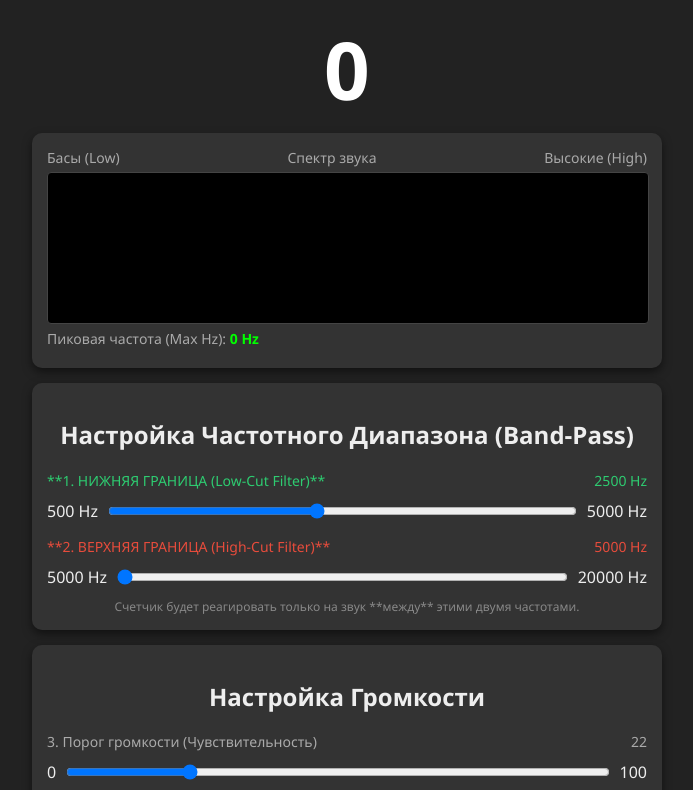
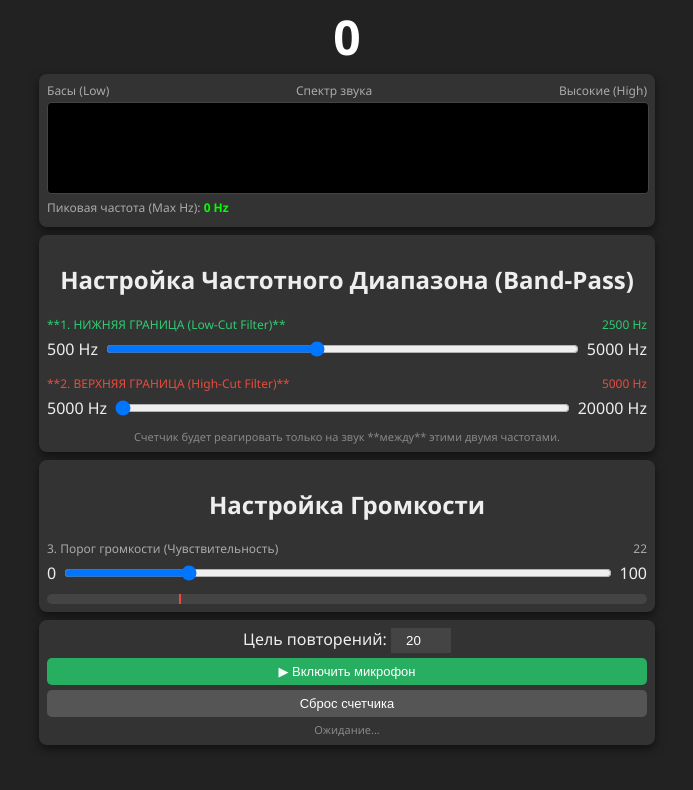
Before and after one commit to 0NIK5/NCLICK, a plain HTML site: page index.html in a window 1280 px wide. Shown: the part 79-869 px from the top of the page, without its empty margins (293-986 px from the left). After the commit the page ends 837 px from the top, so only its background shows below. Drawn offline with Linux system fonts and the light colour scheme.

Commit message:
SMALL SIZE

```diff
--- a/index.html
+++ b/index.html
@@ -5,28 +5,28 @@
     <meta name="viewport" content="width=device-width, initial-scale=1.0">
     <title>Анализатор Эспандера v3 (Band-Pass)</title>
     <style>
-        body { font-family: 'Segoe UI', sans-serif; text-align: center; background: #222; color: #eee; display: flex; flex-direction: column; align-items: center; min-height: 100vh; margin: 0; padding: 10px; }
+        body { font-family: 'Segoe UI', sans-serif; text-align: center; background: #222; color: #eee; display: flex; flex-direction: column; align-items: center; min-height: 100vh; margin: 0; padding: 5px; }
 
         /* Счетчик */
-        .counter-box { font-size: 80px; font-weight: bold; color: #fff; margin: 10px 0; }
+        .counter-box { font-size: 48px; font-weight: bold; color: #fff; margin: 5px 0; }
         .counter-box.limit { color: #e74c3c; text-shadow: 0 0 20px red; }
 
         /* Контейнер настроек */
-        .panel { background: #333; padding: 15px; border-radius: 10px; width: 95%; max-width: 600px; margin-bottom: 15px; box-shadow: 0 4px 10px rgba(0,0,0,0.5); }
+        .panel { background: #333; padding: 8px; border-radius: 8px; width: 95%; max-width: 600px; margin-bottom: 8px; box-shadow: 0 4px 10px rgba(0,0,0,0.5); }
 
-        canvas { background: #000; border-radius: 4px; width: 100%; height: 150px; border: 1px solid #444; display: block; }
+        canvas { background: #000; border-radius: 4px; width: 100%; height: 90px; border: 1px solid #444; display: block; }
 
-        .info-row { display: flex; justify-content: space-between; font-size: 14px; color: #aaa; margin-bottom: 5px; }
+        .info-row { display: flex; justify-content: space-between; font-size: 12px; color: #aaa; margin-bottom: 3px; }
         .peak-hz { color: #00ff00; font-weight: bold; }
 
-        .controls-row { display: flex; align-items: center; justify-content: space-between; margin-top: 10px; }
-        input[type="range"] { flex-grow: 1; margin: 0 10px; cursor: pointer; }
+        .controls-row { display: flex; align-items: center; justify-content: space-between; margin-top: 5px; }
+        input[type="range"] { flex-grow: 1; margin: 0 8px; cursor: pointer; }
 
-        button { padding: 10px 20px; font-size: 16px; border: none; border-radius: 5px; cursor: pointer; color: white; margin-top: 10px;}
+        button { padding: 6px 12px; font-size: 13px; border: none; border-radius: 5px; cursor: pointer; color: white; margin-top: 5px;}
         .btn-start { background: #27ae60; width: 100%; }
         .btn-reset { background: #555; }
 
-        .status { margin-top: 10px; color: #888; font-size: 12px; }
+        .status { margin-top: 5px; color: #888; font-size: 11px; }
     </style>
 </head>
 <body>
@@ -134,7 +134,7 @@
         const targetInput = document.getElementById('targetInput');
 
         canvas.width = 600;
-        canvas.height = 150;
+        canvas.height = 90;
 
         // --- УПРАВЛЕНИЕ ПОЛЗУНКАМИ ---
 
```
